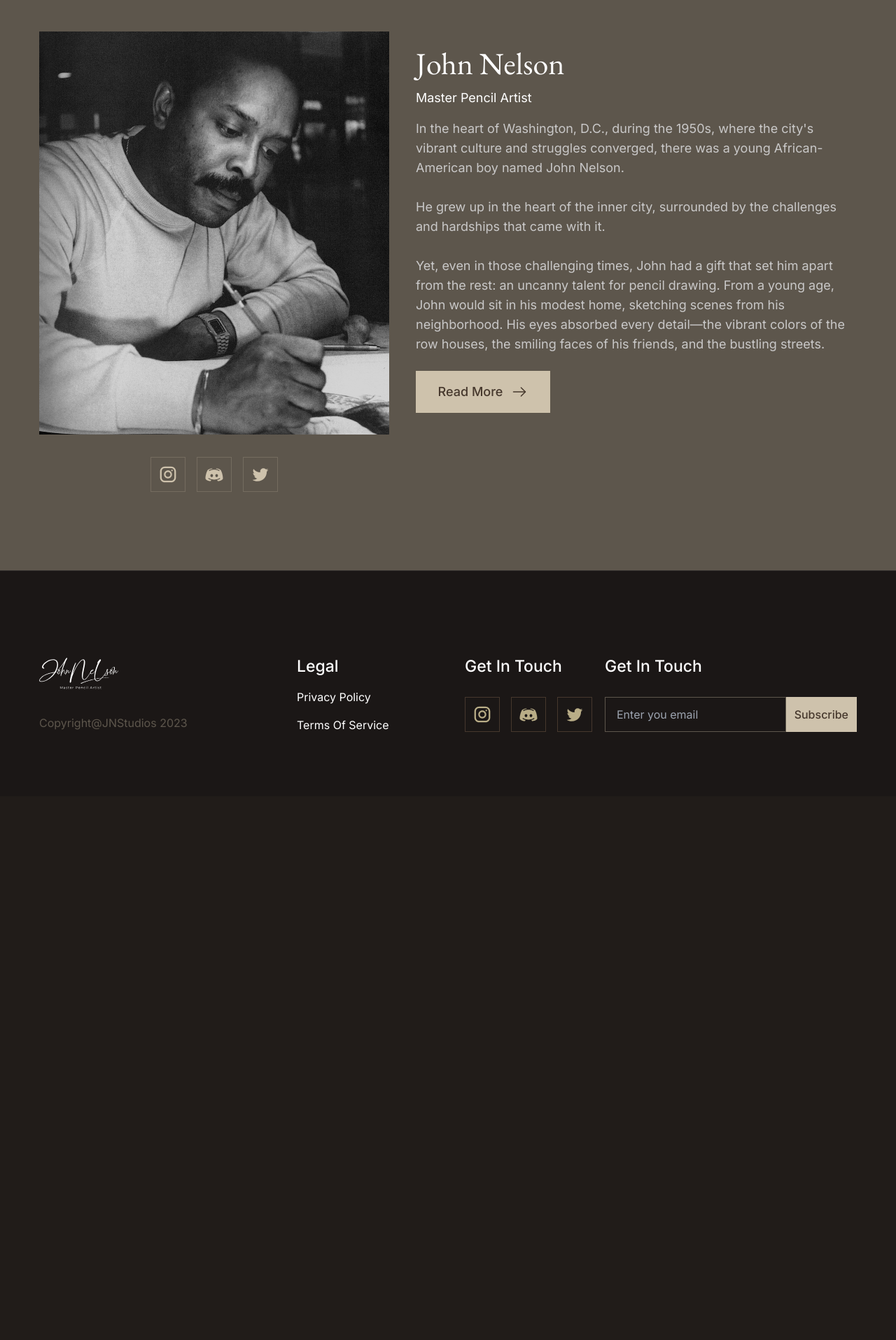
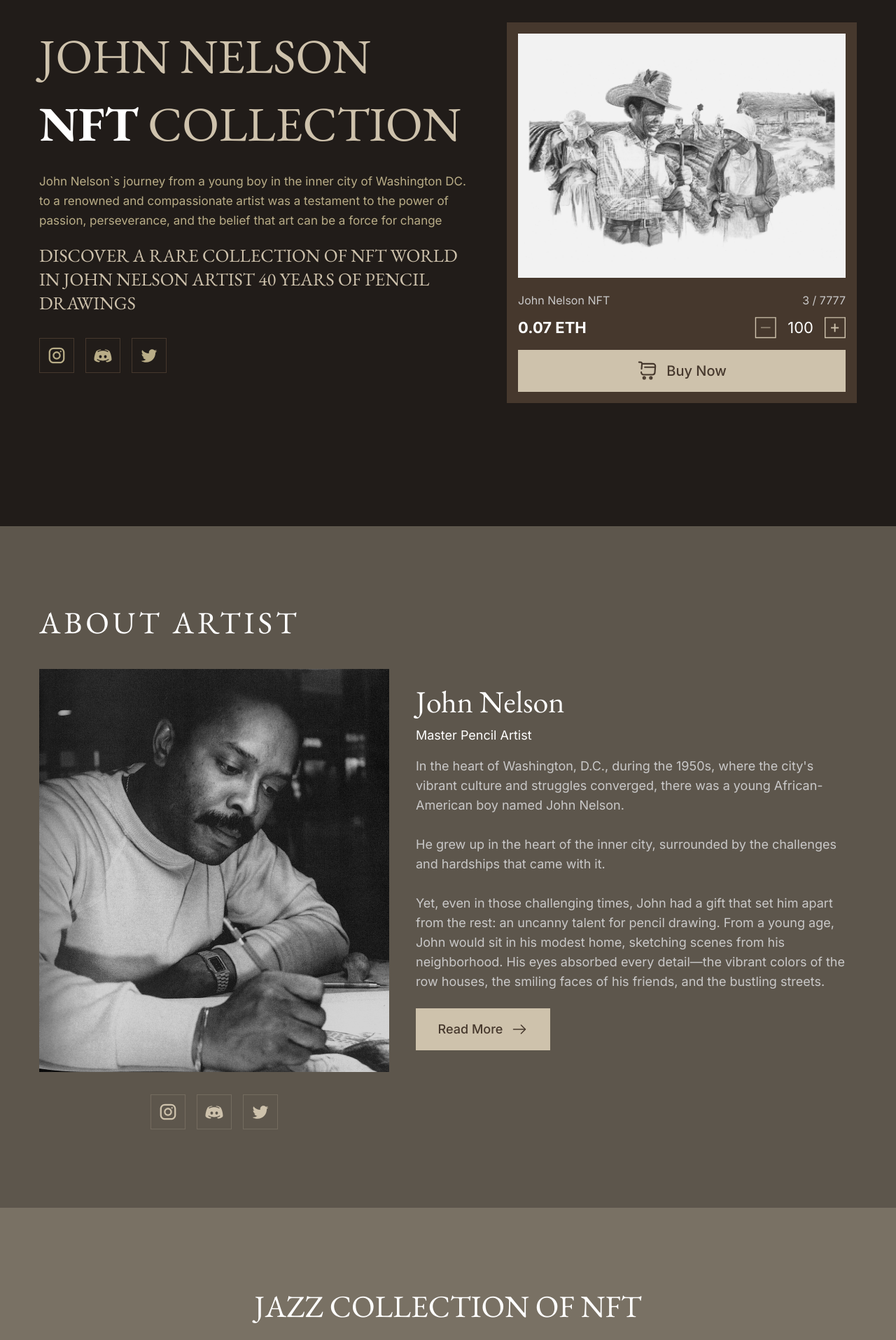
Before and after one commit to solutionwizard928/Art-Museum-NFT-Frontend, a React (Vite) app: page / in a window 1280 px wide. Shown: the part 160-2075 px from the top of the page at 70% size. Before the commit the page ends 1298 px from the top, so only its background shows below. Built offline with nearby package versions, Linux system fonts and the light colour scheme.

Commit message:
Update Main.jsx

```diff
--- a/src/pages/Home/Main.jsx
+++ b/src/pages/Home/Main.jsx
@@ -9,13 +9,13 @@ import Faq from "./Faq";
 const Main = () => {
   return (
     <>
-      {/* <Hero /> */}
+      <Hero />
       <About />
-      {/* <Jazz />
+      <Jazz />
       <Art />
       <Vacation />
       <Gallery />
-      <Faq /> */}
+      <Faq />
     </>
   );
 };
```
